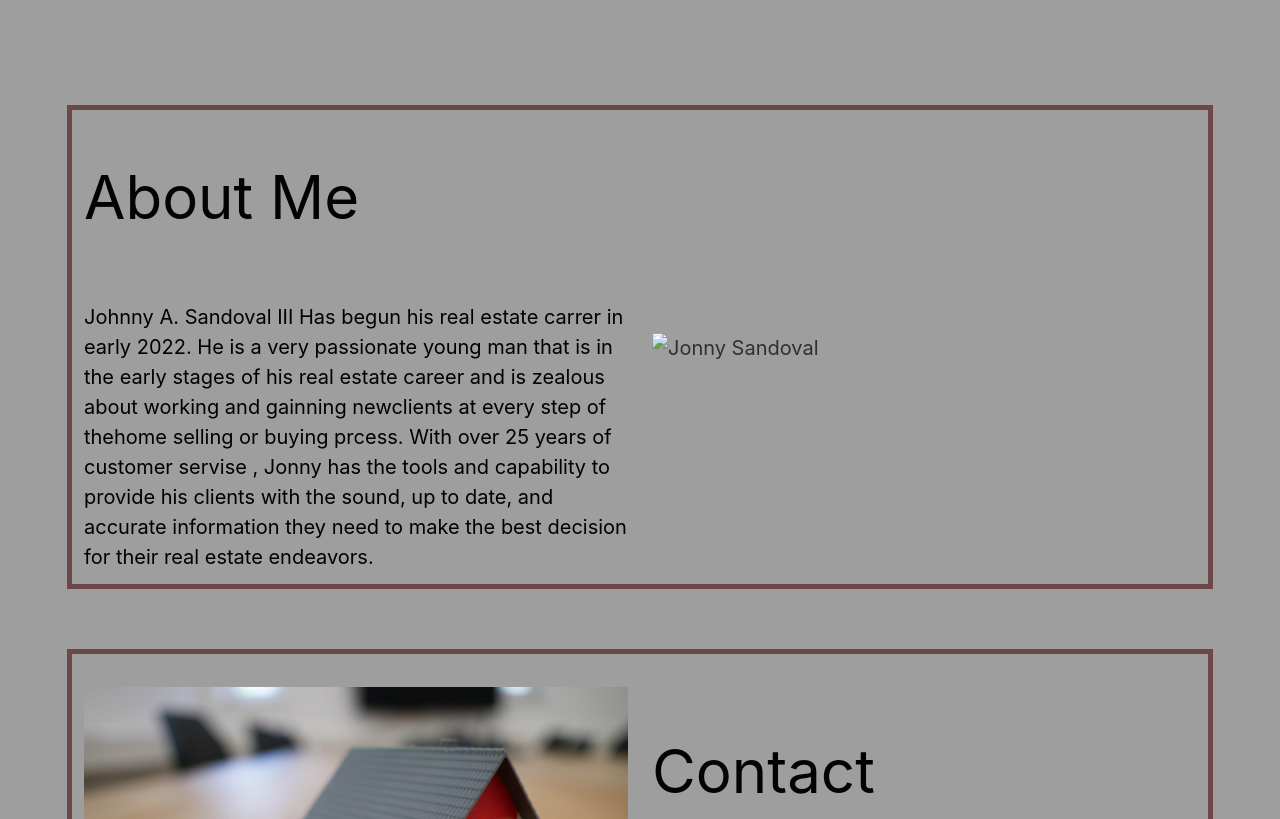
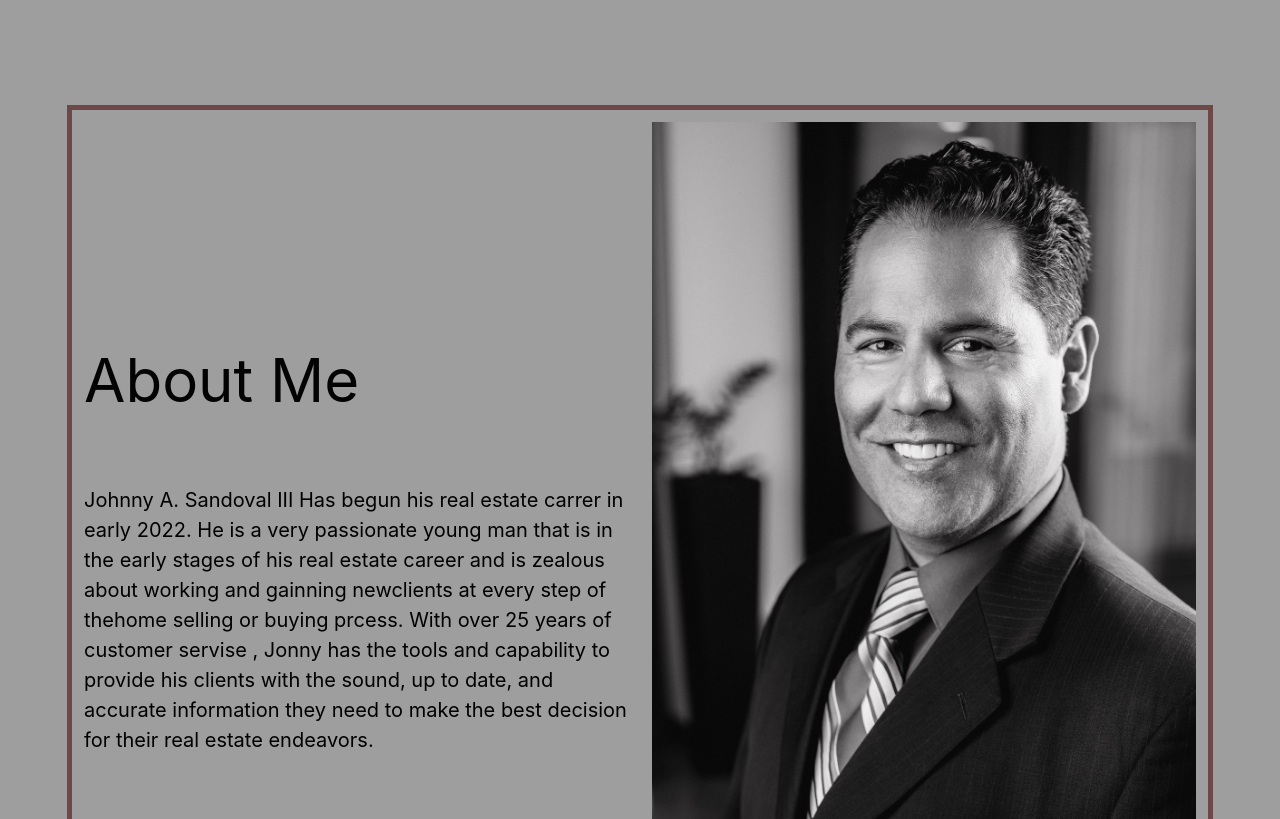
Before and after one commit to SantiBass/Johnny-Sandoval-III, a website: page index.html in a window 1280 px wide. Shown: the part 2100-2919 px from the top of the page. Drawn offline with nearby package versions, Linux system fonts and the light colour scheme; the site is published under a folder, as on GitHub Pages, so addresses that start at the root find nothing.

Commit message:
working on the images

```diff
--- a/index.html
+++ b/index.html
@@ -104,7 +104,7 @@
                             <p>Johnny A. Sandoval III Has begun his real estate carrer in early  2022. He is a very passionate  young man that is in the early stages of his real estate career and is zealous about working and gainning newclients at every step of thehome selling or buying prcess. With over 25 years of customer servise , Jonny has the tools and capability to provide his clients with the sound, up to date, and accurate information they need to make the best decision for their  real estate endeavors. </p>
                          </span>
                         </div><div class="column " >
-                            <img src="/images/Beau-BW.JPG" alt="Jonny Sandoval">
+                            <img src="./images/Beau-BW.JPG" alt="Jonny Sandoval">
                         </div>
                       </div>
 
```
